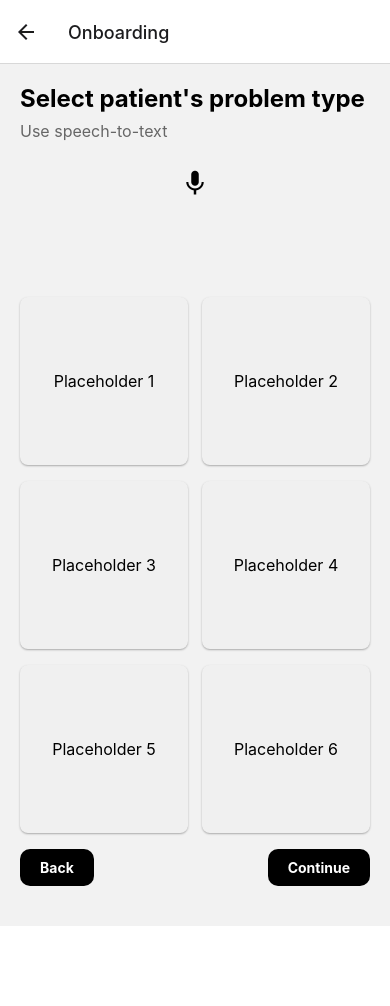
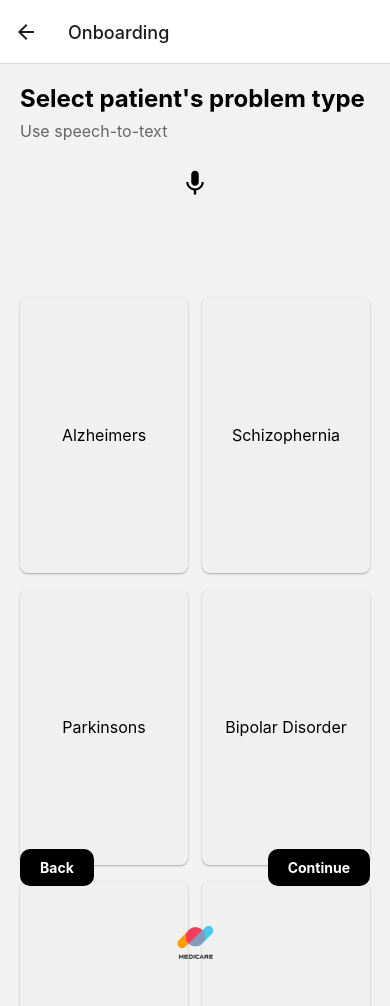
Before and after one commit to forbiddenvelocity/MediCare-App, a React Native app: screen /Onboarding in a window 390 px wide. Before the commit the page ends 926 px from the top, so only its background shows below. Built offline with nearby package versions, Linux system fonts and the light colour scheme.

Commit message:
hard coding data

```diff
--- a/src/components/HomeScreen.js
+++ b/src/components/HomeScreen.js
@@ -2,6 +2,16 @@ import React from 'react';
 import { View, Text, StyleSheet, TouchableOpacity, ScrollView } from 'react-native';
 
 const HomeScreen = ({ navigation }) => {
+
+  const data = [
+    'Medical Records',
+    'Upload Patient',
+    'Patient History',
+    'Search and Filter',
+    'Appointments',
+    'Notes',
+  ]
+
   return (
     <ScrollView style={styles.container}>
       <View style={styles.header}>
@@ -28,12 +38,11 @@ const HomeScreen = ({ navigation }) => {
       <View style={styles.sectionContainer}>
         <Text style={styles.sectionTitle}>Medical</Text>
         <View style={styles.grid}>
-          {/* Placeholder for grid items */}
-          {Array.from({ length: 6 }).map((_, index) => (
-            <View key={index} style={styles.gridItem}>
-              <Text style={styles.gridItemText}>Placeholder</Text>
-            </View>
-          ))}
+        {data.map((dataText, index) => (
+        <TouchableOpacity key={index} style={styles.gridItem} onPress={() => {}}>
+          <Text style={styles.gridItemText}>{dataText}</Text>
+        </TouchableOpacity>
+      ))}
         </View>
       </View>
     </ScrollView>
--- a/src/components/OnboardingScreen.js
+++ b/src/components/OnboardingScreen.js
@@ -1,7 +1,6 @@
-import React, { useState } from 'react';
-import { View, Text, TouchableOpacity, StyleSheet, ScrollView } from 'react-native';
+import React, { useState, } from 'react';
+import { View, Text, TouchableOpacity, StyleSheet, ScrollView, Image } from 'react-native';
 import Icon from 'react-native-vector-icons/MaterialIcons';
-import { PermissionsAndroid, Platform } from 'react-native';
 import { Audio } from 'expo-av';
 
 
@@ -58,7 +57,14 @@ const OnboardingScreen = ({ navigation }) => {
     }
   };
 
-
+  const data = [
+    'Alzheimers',
+    'Schizophernia',
+    'Parkinsons',
+    'Bipolar Disorder',
+    'Autism',
+    'Dyslexia',
+  ]
 
 
   return (
@@ -71,12 +77,11 @@ const OnboardingScreen = ({ navigation }) => {
       </TouchableOpacity>
 
       <View style={styles.grid}>
-        {/* Placeholder for the grid items */}
-        {Array.from({ length: 6 }).map((_, index) => (
-          <TouchableOpacity key={index} style={styles.gridItem} onPress={() => {}}>
-            <Text style={styles.gridItemText}>Placeholder {index + 1}</Text>
-          </TouchableOpacity>
-        ))}
+      {data.map((dataText, index) => (
+        <TouchableOpacity key={index} style={styles.gridItem} onPress={() => {}}>
+          <Text style={styles.gridItemText}>{dataText}</Text>
+        </TouchableOpacity>
+      ))}
       </View>
 
       <View style={styles.footer}>
@@ -87,6 +92,12 @@ const OnboardingScreen = ({ navigation }) => {
           <Text style={styles.continueButtonText}>Continue</Text>
         </TouchableOpacity>
       </View>
+      <View>
+      <Image
+        source = {require('../../assets/Medicare.png')}
+        style={styles.logo}
+      />
+      </View>
     </ScrollView>
   );
 };
@@ -96,6 +107,12 @@ const styles = StyleSheet.create({
     flex: 1,
     padding: 20,
     color: '#fff',
+  },
+  logo: {
+    width: 80,
+    height: 80,
+    resizeMode: 'contain',
+    alignSelf: 'center',
   },
   speakerButton: {
     alignSelf: 'center',
@@ -120,6 +137,7 @@ const styles = StyleSheet.create({
   },
   gridItem: {
     width: '48%', // approximately 50% minus margin
+    height: '50%',
     aspectRatio: 1,
     justifyContent: 'center',
     alignItems: 'center',
```
